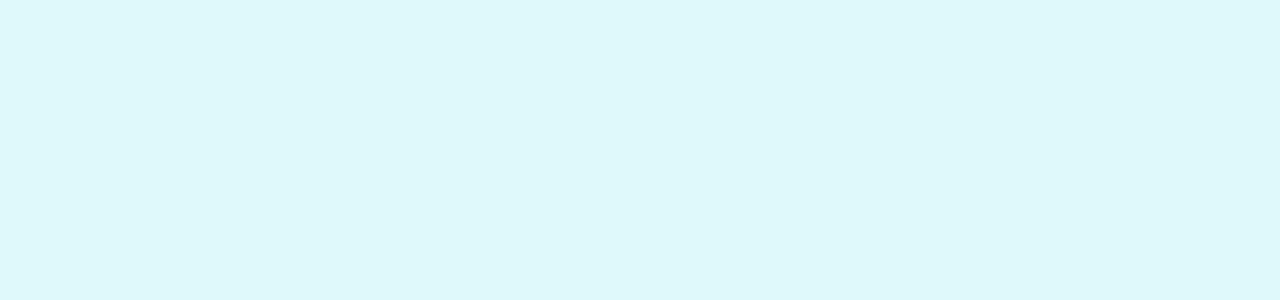
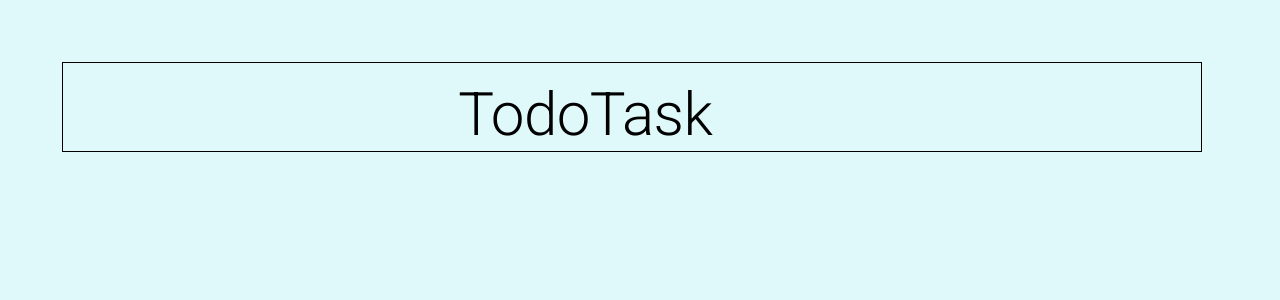
Before and after one commit to Calderdavid/todotask, a React (Vite) app: page / in a window 1280 px wide. Before the commit this address had no page. Shown: the top 300 px of the page. Built offline with nearby package versions, Linux system fonts and the light colour scheme.

Commit message:
todo page

```diff
--- a/src/Router/AppRouter.jsx
+++ b/src/Router/AppRouter.jsx
@@ -6,12 +6,17 @@ import {
   Route,
 } from "react-router-dom";
 import {LoginPage} from '../Auth/LoginPage';
+import {Todo} from '../todotask/Todo';
+
+
 
 export const AppRouter = () => {
   return (
     <BrowserRouter>
       <Routes>
         <Route path="/login" element={<LoginPage />} />
+
+        <Route path="/*" element={<Todo />} />
         {/* <Route path="/Register" element={<RegisterPage />} /> */}
 
       </Routes>
--- /dev/null
+++ b/src/todotask/Todo.jsx
@@ -0,0 +1,25 @@
+import { Grid, Typography } from "@mui/material"
+
+export const Todo = () => {
+  return (
+    <Grid
+        container
+        spacing={2}
+        direction="row"
+        justifyContent="center"
+        alignItems="center"
+        border="1px solid black"
+    >
+
+        <Grid item xs={4} backgrouncolor="red">
+
+        </Grid>
+
+
+        <Grid item xs={8}>
+            <Typography variant="h2">TodoTask</Typography>
+        </Grid>
+
+    </Grid>
+  )
+}
```
